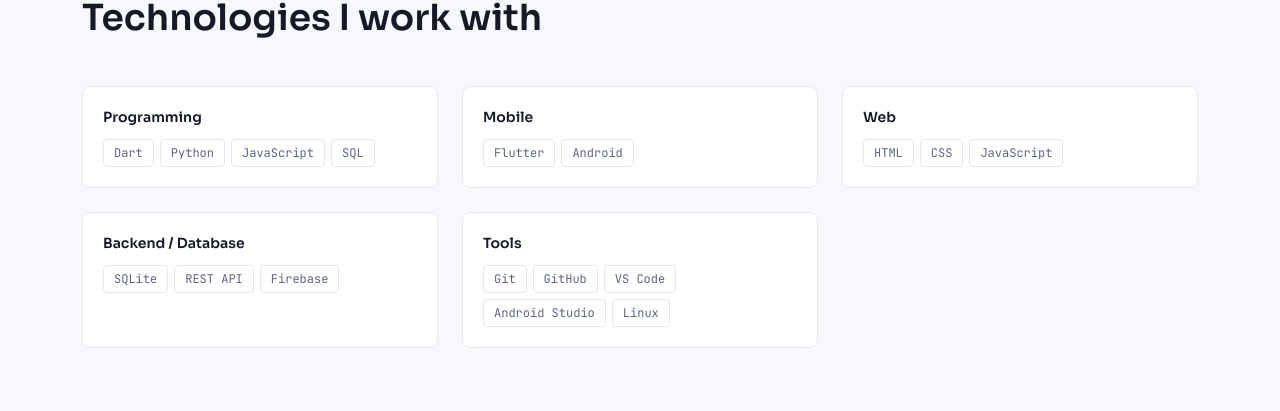
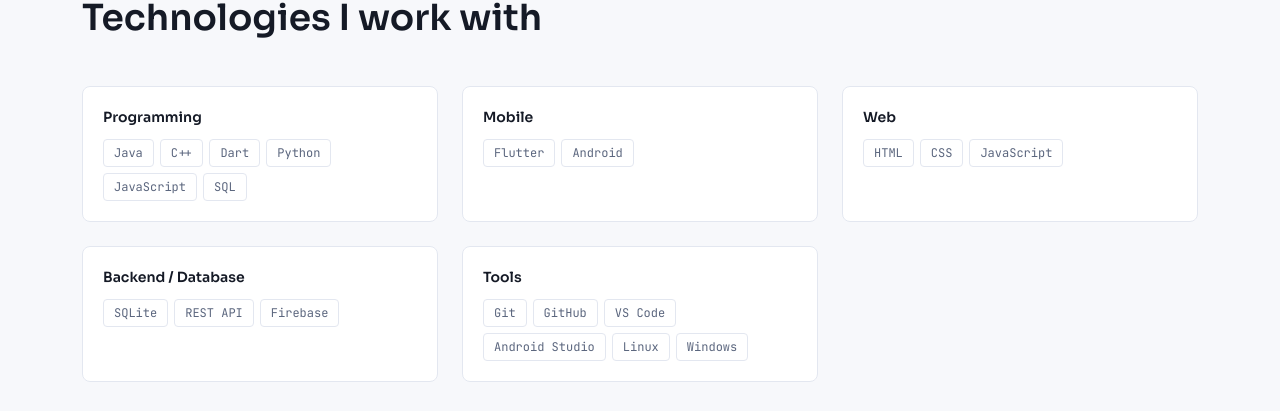
Before and after one commit to TarigYaegab/My-Portfolio, a React (Vite) app in the folder tarig-portfolio/: page / in a window 1280 px wide. Shown: the part 1203-1614 px from the top of the page. Built offline with nearby package versions, Linux system fonts and the light colour scheme; the HTML template or start-up script is replaced by a standard one.

Commit message:
test update

```diff
--- a/tarig-portfolio/src/data/skills.ts
+++ b/tarig-portfolio/src/data/skills.ts
@@ -1,9 +1,9 @@
 import type { SkillGroup } from "@/types";
 
 export const skills: SkillGroup[] = [
-  { category: "Programming", items: ["Dart", "Python", "JavaScript", "SQL"] },
+  { category: "Programming", items: ["Java","C++","Dart", "Python", "JavaScript", "SQL"] },
   { category: "Mobile", items: ["Flutter", "Android"] },
   { category: "Web", items: ["HTML", "CSS", "JavaScript"] },
   { category: "Backend / Database", items: ["SQLite", "REST API", "Firebase"] },
-  { category: "Tools", items: ["Git", "GitHub", "VS Code", "Android Studio", "Linux"] },
+  { category: "Tools", items: ["Git", "GitHub", "VS Code", "Android Studio", "Linux","Windows"] },
 ];
```
